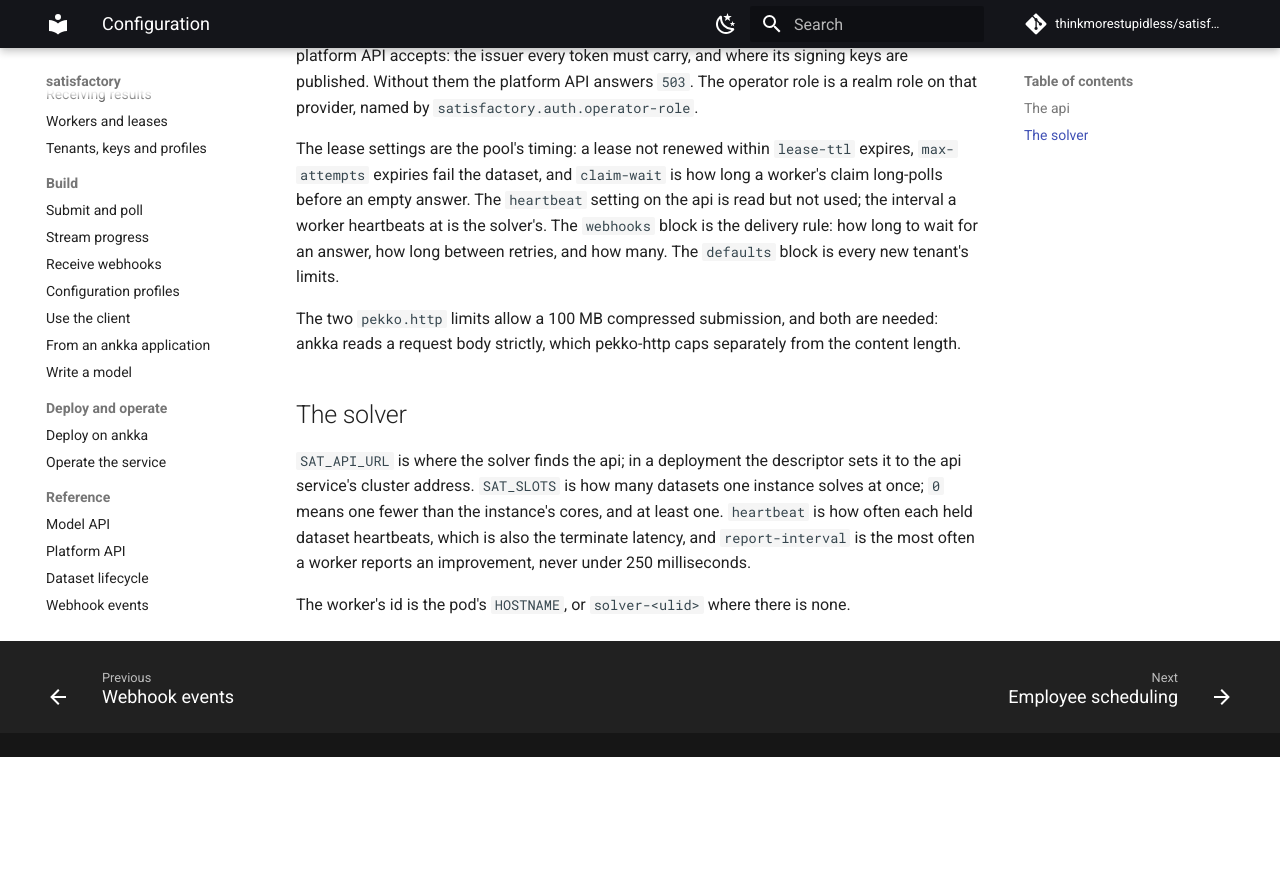
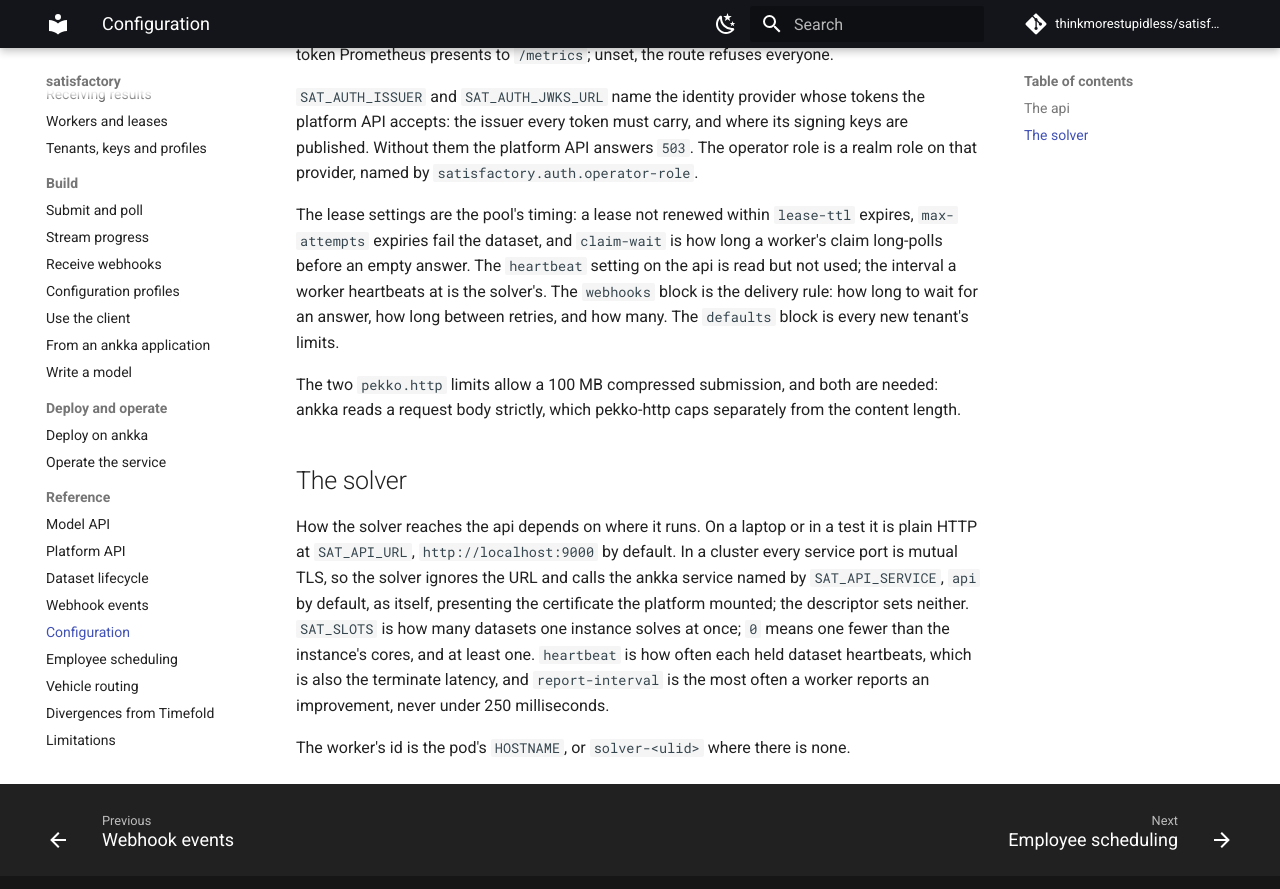
Before and after one commit to thinkmorestupidless/satisfactory, an MkDocs documentation site: the page built from docs/reference/configuration.md, in a window 1280 px wide and 900 px high, scrolled down 2382 px. Shown: the top 889 px of the window. Built offline with MkDocs 1.6.1 and Material for MkDocs 9.7.7, drawn with Linux system fonts in a browser that asks for light colours; comment, search, counter and statistics services are not loaded; before the commit the page ends 3139 px from its top, so only the background shows below that; some of the changed text lies outside the part shown.

Commit message:
The solver picks its channel by where it runs (#3)
* The solver picks its channel by where it runs, not by whether a URL is set

An empty api-url as the switch to the service client left a laptop's
`sbt solver/run` unable to find the api: the api announces itself locally as
`satisfactory-api`, not `api`. Decide by `ankka.tls.service-directory`
instead, which only a platform sets: in a cluster the api is the ankka
service `api-service`, called as this service over mutual TLS; anywhere else
it is `api-url` over plain HTTP, back to its localhost default.

Co-Authored-By: Claude Fable 5.1 <noreply@anthropic.com>

* Docs: the solver reaches the api by where it runs, and the generated table is synced

The configuration page's generated block was stale since #1 added
api-service, which fails the docs check on every pull request that touches
the modules. Sync it, describe both settings and the rule that chooses between
them, and drop the api address from the deploy page's descriptor description.

Co-Authored-By: Claude Fable 5.1 <noreply@anthropic.com>

---------

Co-authored-by: Claude Fable 5.1 <noreply@anthropic.com>

```diff
--- a/docs/reference/configuration.md
+++ b/docs/reference/configuration.md
@@ -25,6 +25,7 @@ the descriptors under `deploy/` set them from a secret, and a development run se
 | `SAT_AUTH_ISSUER` | `satisfactory.auth.issuer` | `""` | api |
 | `SAT_AUTH_JWKS_URL` | `satisfactory.auth.jwks-url` | `""` | api |
 | `SAT_API_URL` | `satisfactory.solver.api-url` | `"http://localhost:9000"` | solver |
+| `SAT_API_SERVICE` | `satisfactory.solver.api-service` | `"api"` | solver |
 | `SAT_RUNNER_TOKEN` | `satisfactory.solver.runner-token` | `"local-runner-token"` | solver |
 | `SAT_SLOTS` | `satisfactory.solver.slots` | `0` | solver |
 
@@ -83,8 +84,10 @@ request body strictly, which pekko-http caps separately from the content length.
 
 ## The solver
 
-`SAT_API_URL` is where the solver finds the api; in a deployment the descriptor sets it to the api
-service's cluster address. `SAT_SLOTS` is how many datasets one instance solves at once; `0` means one
+How the solver reaches the api depends on where it runs. On a laptop or in a test it is plain HTTP at
+`SAT_API_URL`, `http://localhost:9000` by default. In a cluster every service port is mutual TLS, so
+the solver ignores the URL and calls the ankka service named by `SAT_API_SERVICE`, `api` by default, as
+itself, presenting the certificate the platform mounted; the descriptor sets neither. `SAT_SLOTS` is how many datasets one instance solves at once; `0` means one
 fewer than the instance's cores, and at least one. `heartbeat` is how often each held dataset heartbeats,
 which is also the terminate latency, and `report-interval` is the most often a worker reports an
 improvement, never under 250 milliseconds.
--- a/modules/solver/src/main/resources/application.conf
+++ b/modules/solver/src/main/resources/application.conf
@@ -1,7 +1,7 @@
 satisfactory.solver {
-  # Set: `api` at this address over plain HTTP (a laptop, a test). Empty: the ankka service named
-  # by api-service, called as this service — mutual TLS in a cluster, the local registry on a laptop.
-  api-url = ""
+  # Where api answers over plain HTTP on a laptop or in a test. A cluster ignores it: there every
+  # service port is mutual TLS, and the solver calls the ankka service named by api-service as itself.
+  api-url = "http://localhost:9000"
   api-url = ${?SAT_API_URL}
   api-service = "api"
   api-service = ${?SAT_API_SERVICE}
```
Also changed, not shown: CLAUDE.md (+3 -2 lines), docs/deploy/deploy-on-ankka.md (+4 -4 lines), marketplace/plugins/satisfactory/skills/satisfactory/references/deploy/deploy-on-ankka.md (+4 -4 lines), marketplace/plugins/satisfactory/skills/satisfactory/references/reference/configuration.md (+5 -2 lines), 1 other file.
